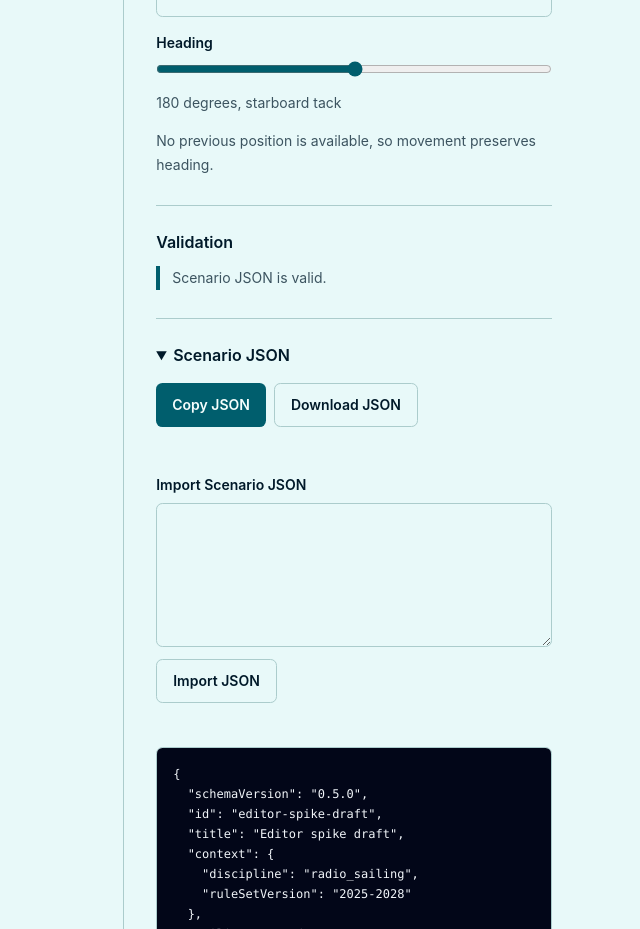
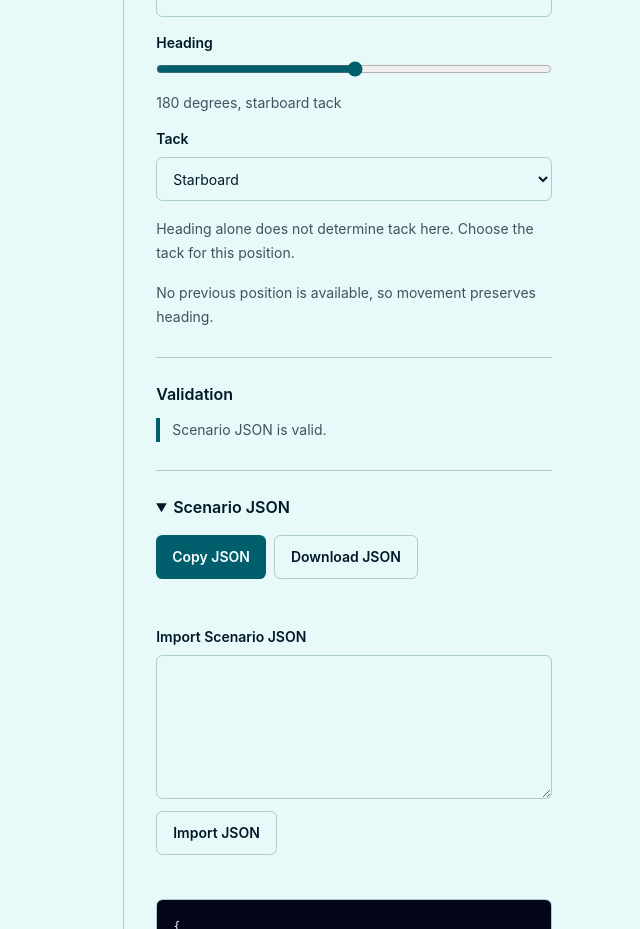
Before and after one commit to Waldo000000/mark-room, a Next.js app: page /editor in a window 1280 px wide. Shown: the part 1800-2729 px from the top of the page, without its empty margins (640-1280 px from the left). Built offline with nearby package versions, Linux system fonts and the light colour scheme.

Commit message:
feat(editor): choose tack at ambiguous headings (#135)

```diff
--- a/src/components/editor/scenario-editor-spike.tsx
+++ b/src/components/editor/scenario-editor-spike.tsx
@@ -393,6 +393,12 @@ export function ScenarioEditorSpike({
   const selectedBoatState = activeKeyframe.boatStates.find(
     (state) => state.boatId === selectedBoatId,
   );
+  const canChooseTack = selectedBoatState
+    ? inferTackFromHeading(
+        selectedBoatState.headingDegrees,
+        scenario.wind.fromDegrees,
+      ) === null
+    : false;
   const selectedBoatScreenPosition = selectedBoatState
     ? {
         x: selectedBoatState.position.x,
@@ -1192,6 +1198,18 @@ export function ScenarioEditorSpike({
         })),
       })),
     }));
+  }
+
+  function updateAmbiguousTack(tack: 'port' | 'starboard') {
+    if (!canChooseTack) return;
+    setScenario((currentScenario) =>
+      withUpdatedBoatState(
+        currentScenario,
+        activeKeyframe.id,
+        selectedBoatId,
+        (state) => ({ ...state, tack }),
+      ),
+    );
   }
 
   function addKeyframe() {
@@ -2211,6 +2229,33 @@ export function ScenarioEditorSpike({
                 {selectedBoatState.headingDegrees} degrees,{' '}
                 {selectedBoatState.tack} tack
               </p>
+              <label className="grid gap-2 text-sm font-semibold">
+                Tack
+                <select
+                  className="min-h-11 rounded-md border border-input bg-background px-3 text-base font-normal text-foreground focus-visible:outline-2 focus-visible:outline-offset-2 disabled:opacity-60 sm:text-sm"
+                  aria-describedby="tack-description"
+                  data-testid="tack-input"
+                  disabled={!canChooseTack}
+                  value={selectedBoatState.tack}
+                  onChange={(event) => {
+                    const tack = event.currentTarget.value;
+                    if (tack === 'port' || tack === 'starboard')
+                      updateAmbiguousTack(tack);
+                  }}
+                >
+                  <option value="port">Port</option>
+                  <option value="starboard">Starboard</option>
+                </select>
+              </label>
+              <p
+                className="text-sm leading-6 text-muted-foreground"
+                id="tack-description"
+                data-testid="tack-description"
+              >
+                {canChooseTack
+                  ? 'Heading alone does not determine tack here. Choose the tack for this position.'
+                  : 'Tack follows the heading and wind direction. Choose it directly when pointing into or directly away from the wind.'}
+              </p>
               <p
                 className="text-sm leading-6 text-muted-foreground"
                 data-alignment-enabled={String(!headingAlignmentDisabled)}
```
Also changed, not shown: 4 other files (tests, documents, lock files or other folders).
